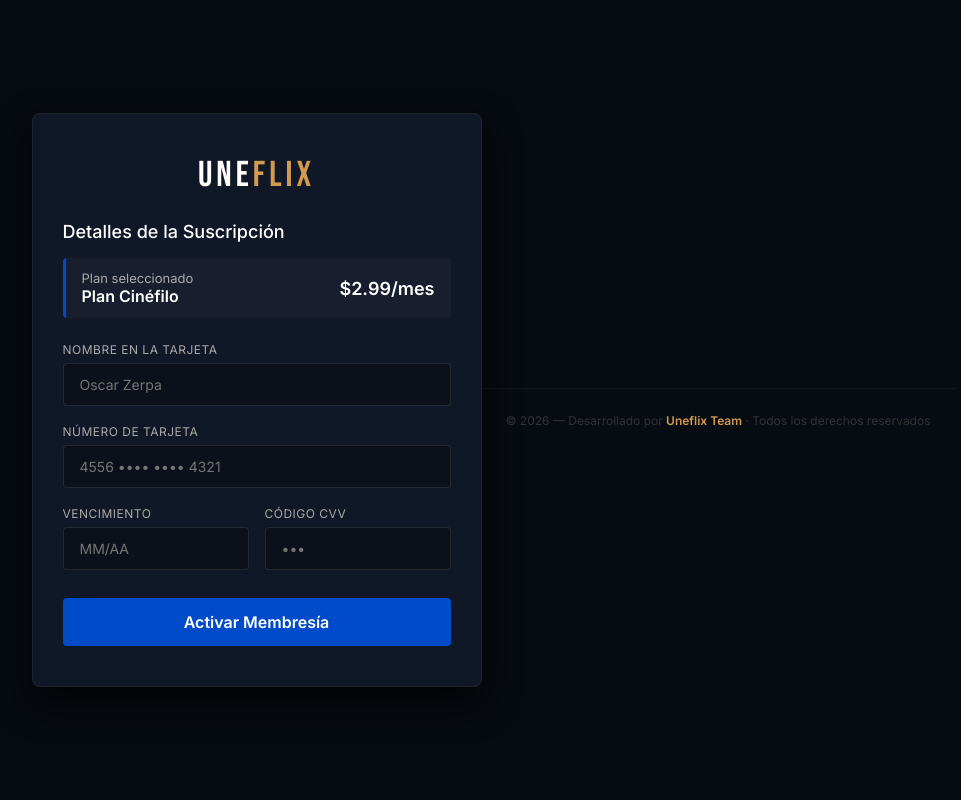
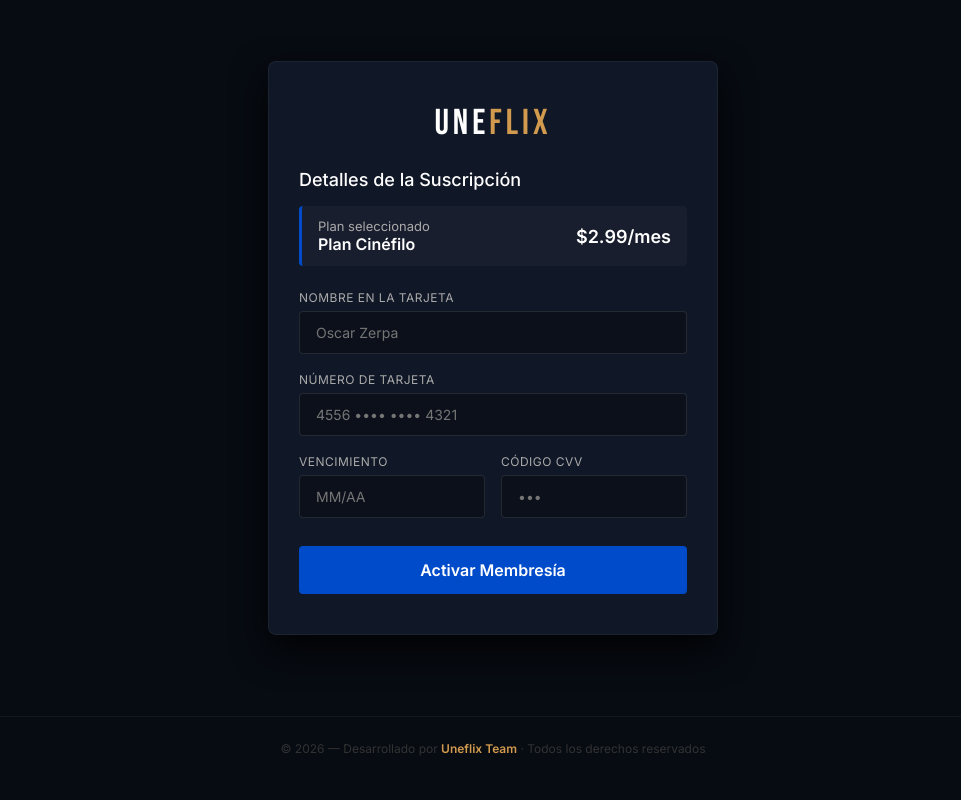
Before and after one commit to carlosalsa-py/uneflix2, a Django app: page /pago/ in a window 1280 px wide. Shown: the whole page, without its empty margins (147-1108 px from the left). Run offline with Django 5.2, Linux system fonts and the light colour scheme; the visitor is signed in with stand-in values (Sample User, id 1); parts of the project's set-up code (start-up, migrations or seed data) failed here and were passed over.

Commit message:
fix(pago): centra la card y deja el footer a lo ancho
body pasa a columna flex con la card centrada por margin auto; el footer
ocupa el 100% del ancho abajo. Mismo patron de layout que perfil_editar.

Co-Authored-By: Claude Opus 4.8 <noreply@anthropic.com>

```diff
--- a/movies/templates/movies/pago.html
+++ b/movies/templates/movies/pago.html
@@ -23,8 +23,8 @@
             color: white;
             min-height: 100vh;
             display: flex;
+            flex-direction: column;
             align-items: center;
-            justify-content: center;
             padding: 20px;
         }
 
@@ -32,6 +32,7 @@
             background: var(--card-bg);
             width: 100%;
             max-width: 450px;
+            margin: auto;
             border-radius: 8px;
             padding: 40px 30px;
             box-shadow: 0 15px 35px rgba(0,0,0,0.8);
@@ -273,7 +274,7 @@
     </script>
 
 
-<footer style="text-align:center; padding:24px; font-family:'Inter',sans-serif; font-size:12px; color:#333; border-top:1px solid rgba(255,255,255,0.05); margin-top:40px;">
+<footer style="width:100%; text-align:center; padding:24px; font-family:'Inter',sans-serif; font-size:12px; color:#333; border-top:1px solid rgba(255,255,255,0.05); margin-top:40px;">
     © 2026 — Desarrollado por <span style="color:#d19a4e; font-weight:600;">Uneflix Team</span> · Todos los derechos reservados
 </footer>
 </body>
```
